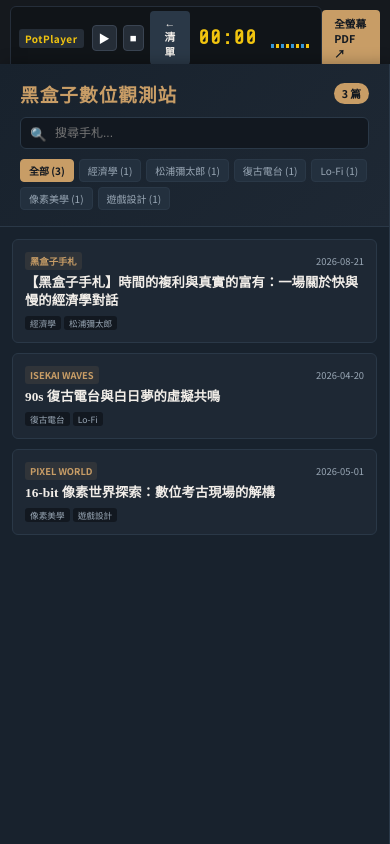
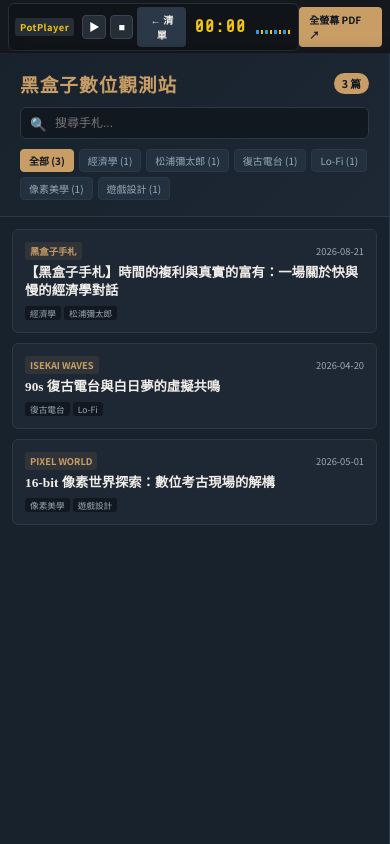
Before and after one commit to xdespair0217/head, a plain HTML site: page index.html in a window 390 px wide. Drawn offline with nearby package versions, Linux system fonts and the light colour scheme.

Commit message:
Update index.html

```diff
--- a/index.html
+++ b/index.html
@@ -215,42 +215,43 @@
   .top-navbar {
     background-color: var(--pot-bg);
     border-bottom: 1px solid #222831;
-    padding: 10px 20px;
+    padding: 8px 16px;
     display: flex;
     justify-content: space-between;
     align-items: center;
     box-shadow: 0 4px 12px rgba(0,0,0,0.5);
+    height: 54px; /* 固定高度確保不跑版 */
   }
 
   .pot-console {
     display: flex;
     align-items: center;
-    gap: 16px;
+    gap: 12px;
     background: #101418;
     border: 1px solid #252e3a;
-    padding: 6px 14px;
+    padding: 4px 10px;
     border-radius: 6px;
   }
 
   .pot-brand {
     background: #252d37;
     color: var(--pot-yellow);
-    padding: 2px 6px;
+    padding: 2px 5px;
     border-radius: 3px;
     font-weight: bold;
-    font-size: 7.5pt;
+    font-size: 7pt;
     letter-spacing: 0.5px;
   }
 
   .pot-display {
     display: flex;
     align-items: center;
-    gap: 10px;
+    gap: 8px;
   }
 
   .pot-time-big {
     font-family: 'Share Tech Mono', monospace;
-    font-size: 15pt;
+    font-size: 13pt;
     font-weight: bold;
     color: var(--pot-yellow);
     letter-spacing: 1px;
@@ -262,12 +263,12 @@
     display: flex;
     align-items: flex-end;
     gap: 2px;
-    height: 20px;
-    padding: 0 4px;
+    height: 16px;
+    padding: 0 2px;
   }
 
   .bar {
-    width: 3px;
+    width: 2.5px;
     background: #3498db;
     height: 4px;
     transition: height 0.1s ease;
@@ -277,21 +278,21 @@
   .pot-controls {
     display: flex;
     align-items: center;
-    gap: 6px;
+    gap: 4px;
   }
 
   .pot-btn {
     background: #252d37;
     border: 1px solid #3a4452;
     color: #fff;
-    width: 26px;
-    height: 26px;
+    width: 24px;
+    height: 24px;
     border-radius: 4px;
     cursor: pointer;
     display: flex;
     align-items: center;
     justify-content: center;
-    font-size: 8.5pt;
+    font-size: 8pt;
     transition: background 0.2s;
   }
   .pot-btn:hover { background: #344154; border-color: var(--pot-yellow); }
@@ -300,23 +301,23 @@
   .pot-track-box {
     display: flex;
     flex-direction: column;
-    gap: 4px;
-    min-width: 220px;
+    gap: 3px;
+    min-width: 180px;
   }
 
   .pot-filename {
-    font-size: 8pt;
+    font-size: 7.5pt;
     color: #a0aab5;
     white-space: nowrap;
     overflow: hidden;
     text-overflow: ellipsis;
-    max-width: 240px;
+    max-width: 180px;
   }
 
   .pot-progress-container {
     width: 100%;
     background: #2a3442;
-    height: 4px;
+    height: 3px;
     border-radius: 2px;
     cursor: pointer;
     position: relative;
@@ -336,13 +337,13 @@
     background-color: var(--accent);
     color: #121820;
     font-weight: 600;
-    font-size: 8pt;
-    padding: 6px 12px;
+    font-size: 7.5pt;
+    padding: 5px 10px;
     border-radius: 4px;
     text-decoration: none;
     display: inline-flex;
     align-items: center;
-    gap: 4px;
+    gap: 3px;
   }
 
   .back-to-list-btn {
@@ -350,9 +351,9 @@
     background: var(--border-color);
     color: var(--text-main);
     border: none;
-    padding: 6px 12px;
+    padding: 5px 10px;
     border-radius: 4px;
-    font-size: 8pt;
+    font-size: 7.5pt;
     cursor: pointer;
     font-weight: 600;
   }
@@ -383,18 +384,35 @@
   }
   .placeholder-view h2 { color: var(--accent); margin-bottom: 6px; font-size: 13pt; }
 
+  /* 手機版精簡與防遮擋適配 */
   @media (max-width: 768px) {
     body { position: relative; }
+
+    .top-navbar {
+      height: 54px;
+      padding: 4px 8px;
+    }
+
+    .pot-console {
+      gap: 8px;
+      padding: 3px 6px;
+    }
+
+    /* 手機版隱藏檔名與進度條，騰出空間給播放鍵與頻譜 */
+    .pot-track-box { display: none; }
+
     #sidebar {
       width: 100%;
       position: absolute;
       left: 0;
-      top: 64px;
-      height: calc(100vh - 64px);
+      top: 54px; /* 精準對齊導覽列高度，絕不擋住 */
+      height: calc(100vh - 54px);
       z-index: 20;
       transition: transform 0.3s ease;
     }
+
     #sidebar.mobile-hidden { transform: translateX(-100%); }
+
     #main-panel {
       width: 100%;
       position: absolute;
@@ -402,9 +420,7 @@
       top: 0;
       height: 100vh;
     }
-    .top-navbar { padding: 6px 10px; }
-    .pot-console { padding: 4px 8px; gap: 8px; }
-    .pot-track-box { display: none; } /* 手機版簡化空間 */
+
     .back-to-list-btn { display: inline-flex; align-items: center; gap: 3px; }
   }
 </style>
@@ -442,7 +458,7 @@
 
         <div class="pot-display">
           <div class="pot-time-big" id="timeDisplay">00:00</div>
-          <!-- 頻譜動畫緊鄰時間碼 -->
+          <!-- 頻譜跳動動畫 -->
           <div class="pot-visualizer" id="visualizer">
             <div class="bar"></div><div class="bar"></div><div class="bar"></div><div class="bar"></div>
             <div class="bar"></div><div class="bar"></div><div class="bar"></div><div class="bar"></div>
@@ -554,11 +570,10 @@
     }
   }
 
-  // 頻譜跳動動畫（集中在時間碼旁邊）
   setInterval(() => {
     if (!audio.paused) {
       bars.forEach(bar => {
-        const randomHeight = Math.floor(Math.random() * 16) + 3;
+        const randomHeight = Math.floor(Math.random() * 14) + 3;
         bar.style.height = randomHeight + 'px';
       });
     } else {
```
